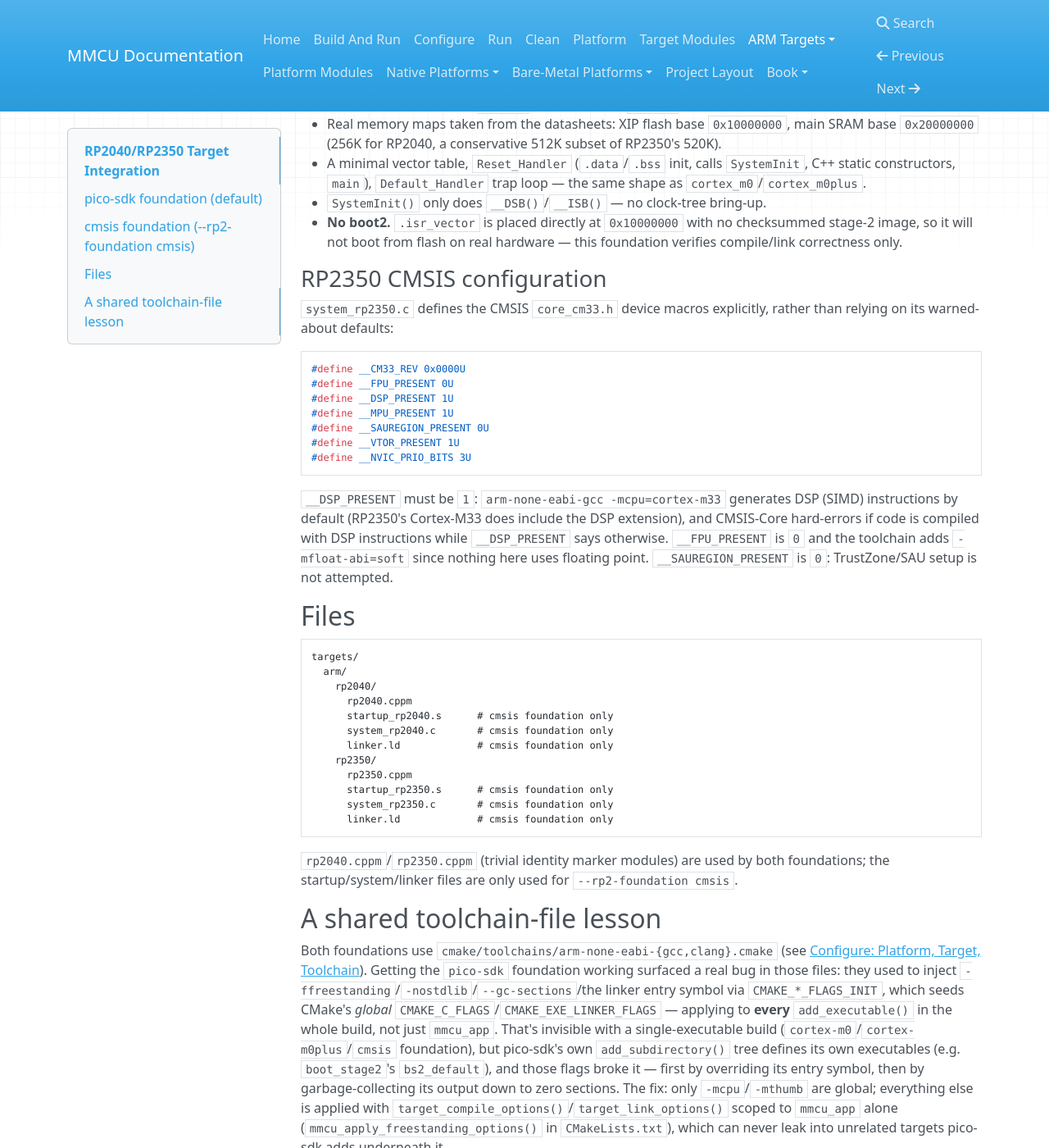
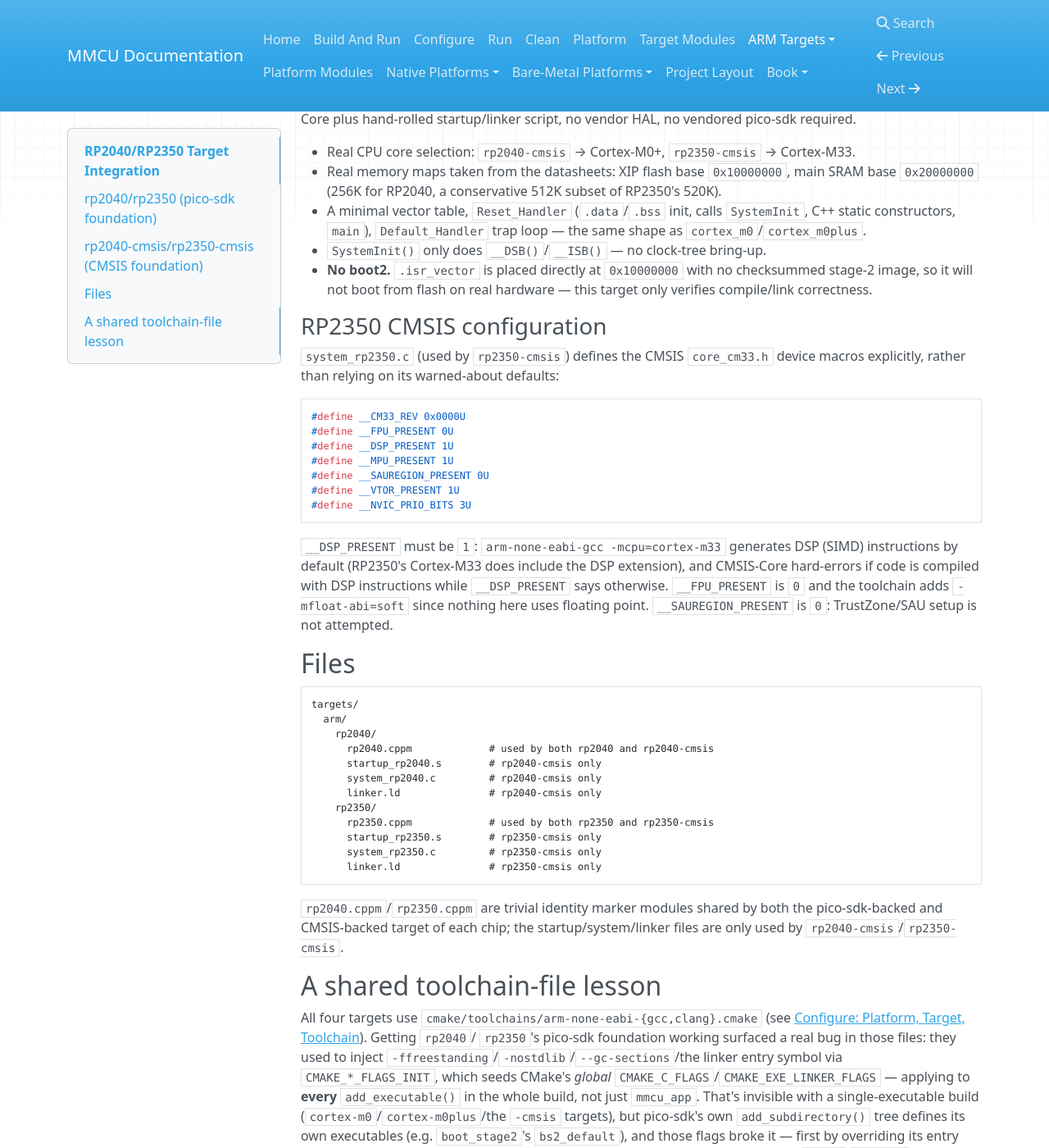
Before and after one commit to 32bitmicroLLC/MMCU, an MkDocs documentation site: the page built from docs/targets-arm/rp2040-rp2350.md, in a window 1280 px wide and 1400 px high, scrolled down 1474 px. Shown: the whole window at 82% size. Built offline with MkDocs 1.6.1, drawn with Linux system fonts in a browser that asks for light colours; nearby versions of some CDN libraries; some of the changed text lies outside the part shown.

Commit message:
Make pico-sdk vs CMSIS separate rp2040/rp2350 targets, not a foundation flag
Replaces MMCU_RP2_FOUNDATION (pico-sdk|cmsis) with four distinct
MMCU_TARGET values under MMCU_PLATFORM=pico_sdk:

  rp2040, rp2350          - real pico-sdk boot2/clock-tree/linker (gcc only)
  rp2040-cmsis, rp2350-cmsis - hand-rolled startup/linker, CMSIS-Core only

This fixes the confusing interactive menu, where selecting pico_sdk showed
'rp2040'/'rp2350' as if they were the only two options, with foundation
buried in a separate follow-up prompt. Now the four targets are visible
together in one menu, each labeled with its own foundation/compiler
support, and clean.sh/platform.sh naturally distinguish them since the
foundation is part of MMCU_TARGET (and therefore the default build-dir
name) rather than an orthogonal, easy-to-forget variable.

CMakeLists.txt: resolves MMCU_TARGET before deciding whether to include
pico-sdk (checked via MMCU_TARGET STREQUAL rp2040/rp2350, not a separate
foundation cache var); mmcu-target-defaults.cmake gains -cmsis target
aliases mapping to the same CPU. configure.sh gains a corrected
'--target rp2040-cmsis for clang' error message and updated interactive
wizard. Docs updated throughout.

Verified end to end: native, mcu (clang), pico_sdk rp2040/rp2350 (gcc,
default target), pico_sdk rp2040-cmsis/rp2350-cmsis (clang), the
rp2040+clang rejection path, configure.sh -i with the new 4-option target
menu, clean.sh discovery, and platform.sh dispatch.

````diff
--- a/docs/platforms-baremetal/pico-sdk.md
+++ b/docs/platforms-baremetal/pico-sdk.md
@@ -2,13 +2,14 @@
 
 > **Actual implementation status:** `rp2040`/`rp2350` under
 > `MMCU_PLATFORM=pico_sdk` are now real, buildable targets (see
-> [RP2040/RP2350 Target Integration](../targets-arm/rp2040-rp2350.md)). By
-> default (`MMCU_RP2_FOUNDATION=pico-sdk`) they *do* build against pico-sdk's
-> own boot2/clock-tree/linker infrastructure via `pico_runtime`/
-> `pico_standard_link`, close to this document's original proposal — a
-> `--rp2-foundation cmsis` fallback (CMSIS-Core plus hand-rolled startup, the
-> same foundation as `cortex-m0`/`cortex-m0plus`) also exists for anyone who
-> wants clang or doesn't want to vendor pico-sdk. What's still not
+> [RP2040/RP2350 Target Integration](../targets-arm/rp2040-rp2350.md)).
+> `MMCU_TARGET=rp2040`/`rp2350` (the default target) *do* build against
+> pico-sdk's own boot2/clock-tree/linker infrastructure via `pico_runtime`/
+> `pico_standard_link`, close to this document's original proposal —
+> `rp2040-cmsis`/`rp2350-cmsis` targets (CMSIS-Core plus hand-rolled
+> startup, the same foundation as `cortex-m0`/`cortex-m0plus`) also exist
+> for anyone who wants clang or doesn't want to vendor pico-sdk. What's
+> still not
 > implemented: `mmcu::platform`'s `pico_sdk` module (`halt()`/`panic()`)
 > described below and the exact `Required Dependency`/`Proposed Layout`
 > file lists below — `mmcu_app`'s actual CMake wiring lives in the root
--- a/docs/targets-arm/rp2040-rp2350.md
+++ b/docs/targets-arm/rp2040-rp2350.md
@@ -1,22 +1,22 @@
 # RP2040/RP2350 Target Integration
 
-This document describes the `rp2040` and `rp2350` targets under
 `MMCU_PLATFORM=pico_sdk` (see
-[Configure: Platform, Target, Toolchain](../configure.md)). Both targets
-build against one of two foundations, selected by `MMCU_RP2_FOUNDATION`
-(`configure.sh --rp2-foundation`):
+[Configure: Platform, Target, Toolchain](../configure.md)) has four
+`MMCU_TARGET` values, two chips × two foundations:
 
-| `MMCU_RP2_FOUNDATION` | default? | foundation | compilers |
+| `MMCU_TARGET` | chip/core | foundation | compilers |
 |---|---|---|---|
-| `pico-sdk` | yes | vendored pico-sdk: real boot2, clock tree, linker script | gcc only |
-| `cmsis` | no | hand-rolled startup/linker, CMSIS-Core only | gcc, clang |
+| `rp2040` (default) | RP2040, Cortex-M0+ | vendored pico-sdk: real boot2, clock tree, linker script | gcc only |
+| `rp2350` | RP2350, Cortex-M33 | vendored pico-sdk: real boot2, clock tree, linker script | gcc only |
+| `rp2040-cmsis` | RP2040, Cortex-M0+ | hand-rolled startup/linker, CMSIS-Core only | gcc, clang |
+| `rp2350-cmsis` | RP2350, Cortex-M33 | hand-rolled startup/linker, CMSIS-Core only | gcc, clang |
 
 ```bash
-./configure.sh --platform pico_sdk --target rp2040                        # pico-sdk foundation (default)
-./configure.sh --platform pico_sdk --target rp2350 --rp2-foundation cmsis --compiler clang
+./configure.sh --platform pico_sdk --target rp2040               # real pico-sdk boot2/clocks (default)
+./configure.sh --platform pico_sdk --target rp2350-cmsis --compiler clang
 ```
 
-## `pico-sdk` foundation (default)
+## `rp2040`/`rp2350` (pico-sdk foundation)
 
 Requires the vendored pico-sdk checkout: run
 `./platforms/pico-sdk/pico-sdk-install.sh` first (see
@@ -45,9 +45,10 @@
 (newlib/picolibc), and plain `clang-20` (unlike `arm-none-eabi-gcc`) doesn't
 locate those without a properly configured ARM clang runtime/sysroot — e.g.
 the LLVM Embedded Toolchain for Arm. `configure.sh`/`CMakeLists.txt` reject
-`--rp2-foundation pico-sdk --compiler clang` with a clear error up front
-rather than failing deep inside pico-sdk's own build with a confusing
-`sys/cdefs.h not found`. Use `--rp2-foundation cmsis` for clang.
+`MMCU_TARGET=rp2040`/`rp2350` with `--compiler clang` up front with a clear
+error, rather than failing deep inside pico-sdk's own build with a
+confusing `sys/cdefs.h not found`. Use `rp2040-cmsis`/`rp2350-cmsis` for
+clang.
 
 **Still not implemented**, deferred as genuinely separate follow-up work:
 
@@ -69,16 +70,17 @@
 - Multicore (core1), USB, and other pico-sdk features beyond
   `pico_runtime`/`pico_standard_link` are not linked in.
 
-## `cmsis` foundation (`--rp2-foundation cmsis`)
+## `rp2040-cmsis`/`rp2350-cmsis` (CMSIS foundation)
 
-The original first-pass implementation, kept as a fallback for anyone who
+The original first-pass implementation, kept as a target for anyone who
 wants gcc *or* clang without vendoring pico-sdk at all. Follows the exact
 same integration pattern as
 [ARM Cortex-M0/M0+ Target Integration](cortex-m0-m0plus.md): CMSIS-Core plus
 hand-rolled startup/linker script, no vendor HAL, no vendored pico-sdk
 required.
 
-- Real CPU core selection: `rp2040` → Cortex-M0+, `rp2350` → Cortex-M33.
+- Real CPU core selection: `rp2040-cmsis` → Cortex-M0+, `rp2350-cmsis` →
+  Cortex-M33.
 - Real memory maps taken from the datasheets: XIP flash base `0x10000000`,
   main SRAM base `0x20000000` (256K for RP2040, a conservative 512K subset
   of RP2350's 520K).
@@ -88,12 +90,12 @@
 - `SystemInit()` only does `__DSB()`/`__ISB()` — no clock-tree bring-up.
 - **No boot2.** `.isr_vector` is placed directly at `0x10000000` with no
   checksummed stage-2 image, so it will not boot from flash on real
-  hardware — this foundation verifies compile/link correctness only.
+  hardware — this target only verifies compile/link correctness.
 
 ### RP2350 CMSIS configuration
 
-`system_rp2350.c` defines the CMSIS `core_cm33.h` device macros explicitly,
-rather than relying on its warned-about defaults:
+`system_rp2350.c` (used by `rp2350-cmsis`) defines the CMSIS `core_cm33.h`
+device macros explicitly, rather than relying on its warned-about defaults:
 
 ```c
 #define __CM33_REV 0x0000U
@@ -118,32 +120,32 @@
 targets/
   arm/
     rp2040/
-      rp2040.cppm
-      startup_rp2040.s      # cmsis foundation only
-      system_rp2040.c       # cmsis foundation only
-      linker.ld             # cmsis foundation only
+      rp2040.cppm             # used by both rp2040 and rp2040-cmsis
+      startup_rp2040.s        # rp2040-cmsis only
+      system_rp2040.c         # rp2040-cmsis only
+      linker.ld               # rp2040-cmsis only
     rp2350/
-      rp2350.cppm
-      startup_rp2350.s      # cmsis foundation only
-      system_rp2350.c       # cmsis foundation only
-      linker.ld             # cmsis foundation only
+      rp2350.cppm             # used by both rp2350 and rp2350-cmsis
+      startup_rp2350.s        # rp2350-cmsis only
+      system_rp2350.c         # rp2350-cmsis only
+      linker.ld               # rp2350-cmsis only
 ```
 
-`rp2040.cppm`/`rp2350.cppm` (trivial identity marker modules) are used by
-both foundations; the startup/system/linker files are only used for
-`--rp2-foundation cmsis`.
+`rp2040.cppm`/`rp2350.cppm` are trivial identity marker modules shared by
+both the pico-sdk-backed and CMSIS-backed target of each chip; the
+startup/system/linker files are only used by `rp2040-cmsis`/`rp2350-cmsis`.
 
 ## A shared toolchain-file lesson
 
-Both foundations use `cmake/toolchains/arm-none-eabi-{gcc,clang}.cmake` (see
-[Configure: Platform, Target, Toolchain](../configure.md)). Getting the
-`pico-sdk` foundation working surfaced a real bug in those files: they used
-to inject `-ffreestanding`/`-nostdlib`/`--gc-sections`/the linker entry
-symbol via `CMAKE_*_FLAGS_INIT`, which seeds CMake's *global*
+All four targets use `cmake/toolchains/arm-none-eabi-{gcc,clang}.cmake` (see
+[Configure: Platform, Target, Toolchain](../configure.md)). Getting `rp2040`/
+`rp2350`'s pico-sdk foundation working surfaced a real bug in those files:
+they used to inject `-ffreestanding`/`-nostdlib`/`--gc-sections`/the linker
+entry symbol via `CMAKE_*_FLAGS_INIT`, which seeds CMake's *global*
 `CMAKE_C_FLAGS`/`CMAKE_EXE_LINKER_FLAGS` — applying to **every**
 `add_executable()` in the whole build, not just `mmcu_app`. That's invisible
-with a single-executable build (`cortex-m0`/`cortex-m0plus`/`cmsis`
-foundation), but pico-sdk's own `add_subdirectory()` tree defines its own
+with a single-executable build (`cortex-m0`/`cortex-m0plus`/the `-cmsis`
+targets), but pico-sdk's own `add_subdirectory()` tree defines its own
 executables (e.g. `boot_stage2`'s `bs2_default`), and those flags broke it —
 first by overriding its entry symbol, then by garbage-collecting its output
 down to zero sections. The fix: only `-mcpu`/`-mthumb` are global; everything
````
Also changed, not shown: other parts of docs/targets-arm/rp2040-rp2350.md (+1 -1 lines), CMakeLists.txt (+39 -39 lines), docs/configure.md (+28 -29 lines), 4 other files.
